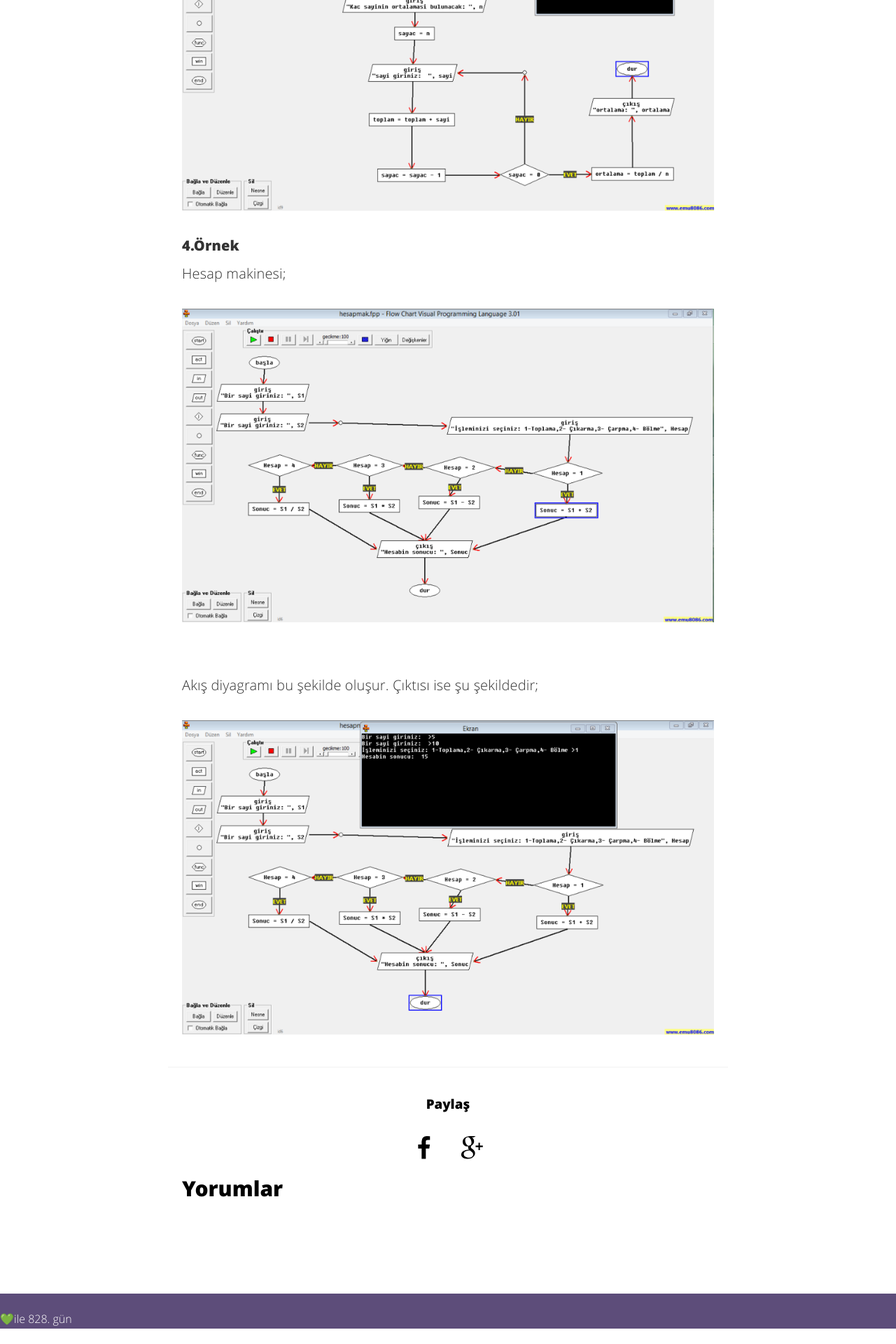
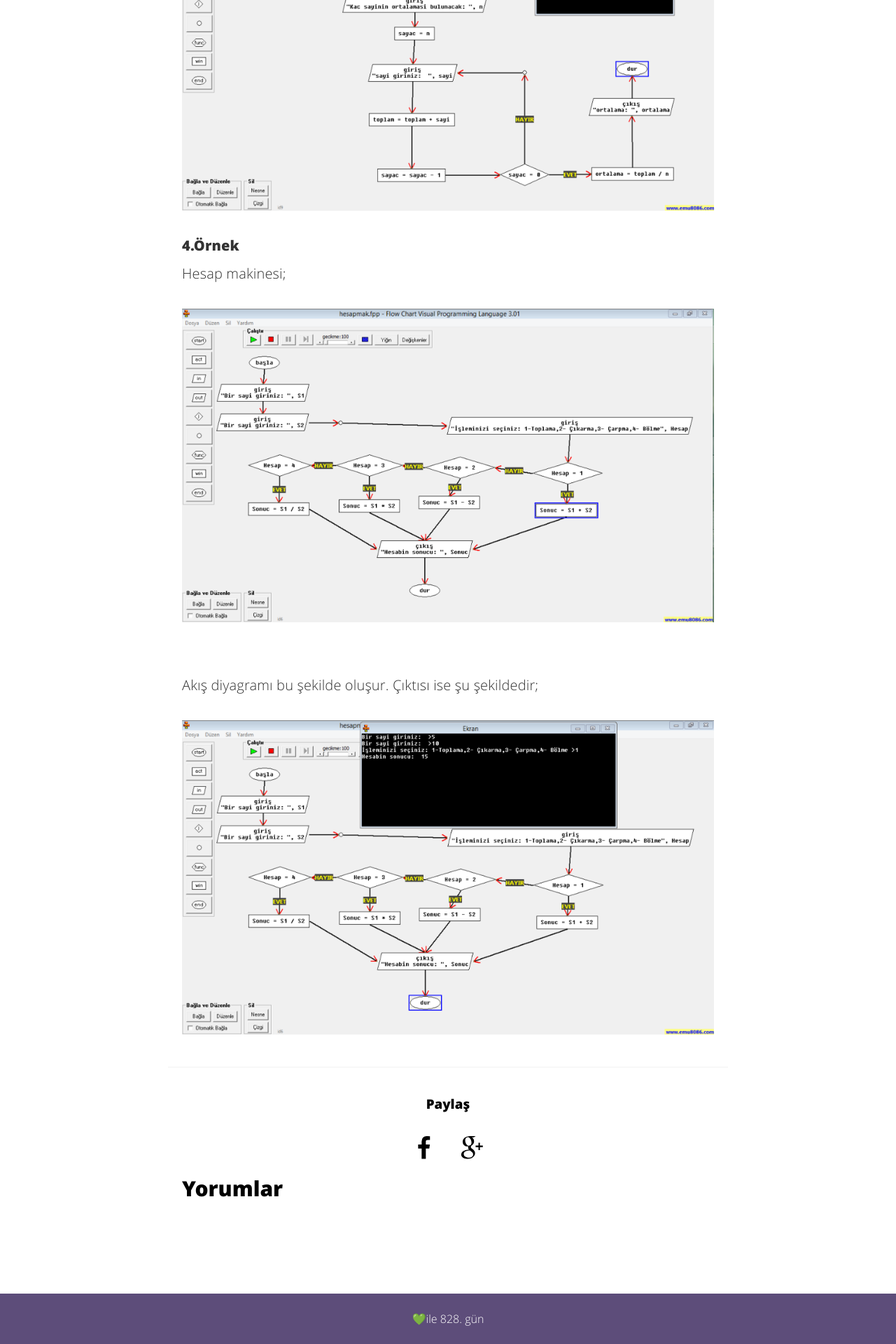
Before and after one commit to nisanury/nisanury.github.io, a Jekyll site: the page built from _posts/2016-12-19-Akis-Semasi-Ornekleri.md, in a window 1280 px wide. Shown: the part 3428-5348 px from the top of the page at 70% size. Built offline with Jekyll 4.4.1, drawn with Linux system fonts in a browser that asks for light colours; comment, search, counter and statistics services are not loaded; before the commit the page ends 5326 px from its top, so only the background shows below that.

Commit message:
Update footer.html

```diff
--- a/_includes/footer.html
+++ b/_includes/footer.html
@@ -1,6 +1,6 @@
 <footer>
 
-<p id="gun" style="float:left;"><span id="heart">💚</span>ile </p>
+<p id="gun" style="float:middle;"><span id="heart">💚</span>ile </p>
     <script type="text/javascript">
       var birGun = 24*60*60*1000;
       var ilkTarih = new Date("April 14, 2016 00:00:00");
```
